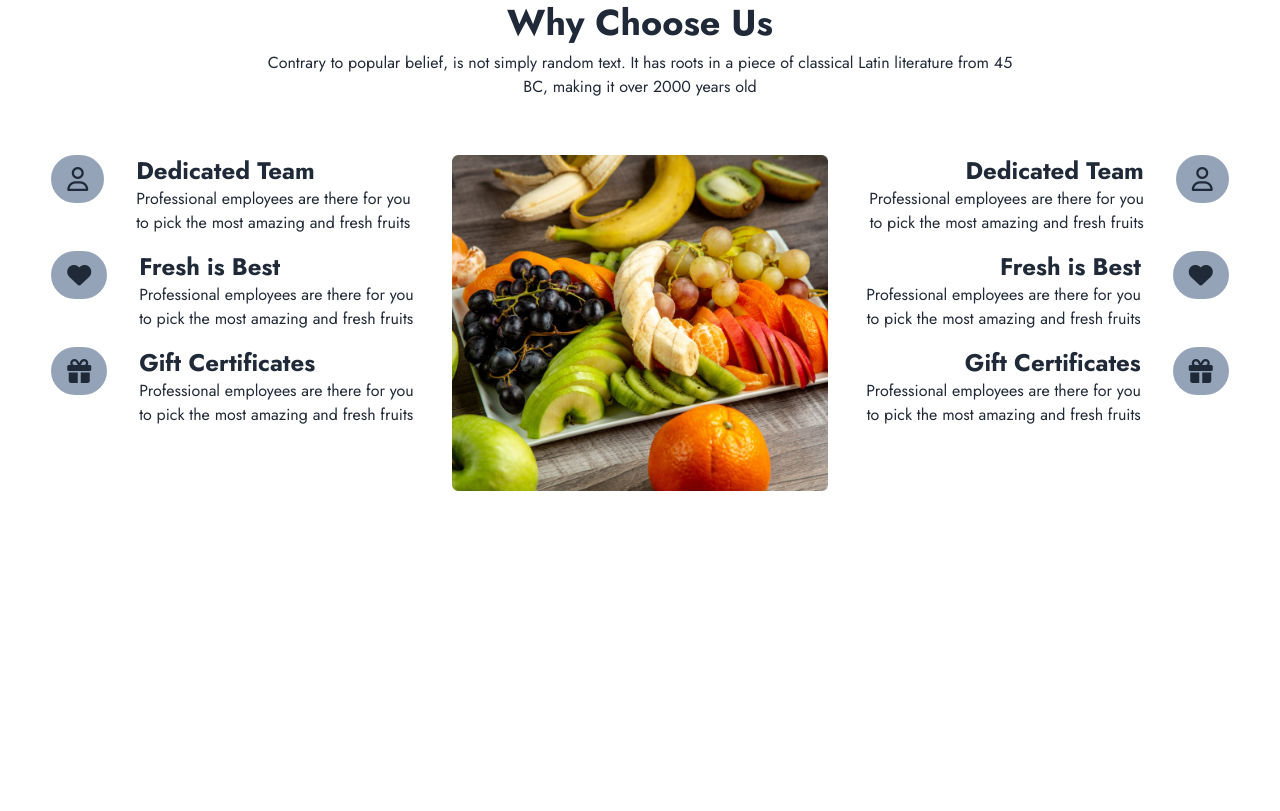
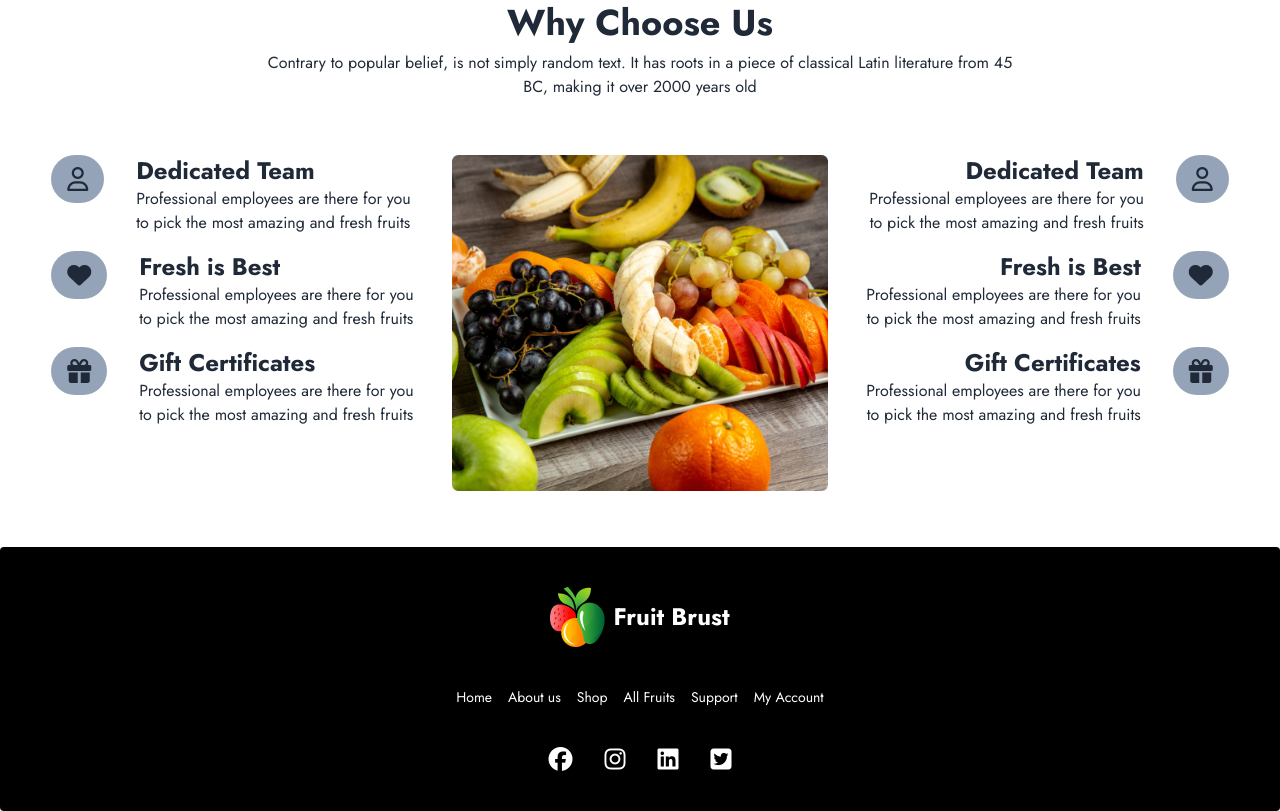
Before and after one commit to siyam79/fruit-shop-projects, a plain HTML site: page index.html in a window 1280 px wide. Shown: the part 2284-3095 px from the top of the page. Before the commit the page ends 2831 px from the top, so only its background shows below. Drawn offline with nearby package versions, Linux system fonts and the light colour scheme.

Commit message:
footer section compeleted and full projects completed

```diff
--- a/index.html
+++ b/index.html
@@ -490,9 +490,28 @@
     </main>
 
 
+    <!-- footer section  -->
 
-
-
+    <footer class="footer footer-center p-10 bg-black text-base-content rounded">
+        <div class="flex items-center justify-center">
+            <img src="images/logo.png" alt="">
+            <span class="text-2xl font-bold text-white">Fruit Brust</span>
+        </div>
+        <div class="flex justify-center items-center flex-wrap gap-4 text-white">
+            <a class="link link-hover">Home</a>
+            <a class="link link-hover">About us</a>
+            <a class="link link-hover">Shop</a>
+            <a class="link link-hover">All Fruits</a>
+            <a class="link link-hover">Support</a>
+            <a class="link link-hover">My Account</a>
+        </div>
+        <div class="flex space-x-6 text-2xl text-white">
+            <i class="fa-brands fa-facebook"></i>
+            <i class="fa-brands fa-instagram"></i>
+            <i class="fa-brands fa-linkedin"></i>
+            <i class="fa-brands fa-square-twitter"></i>
+        </div>
+    </footer>
 
 
     </body>
```
